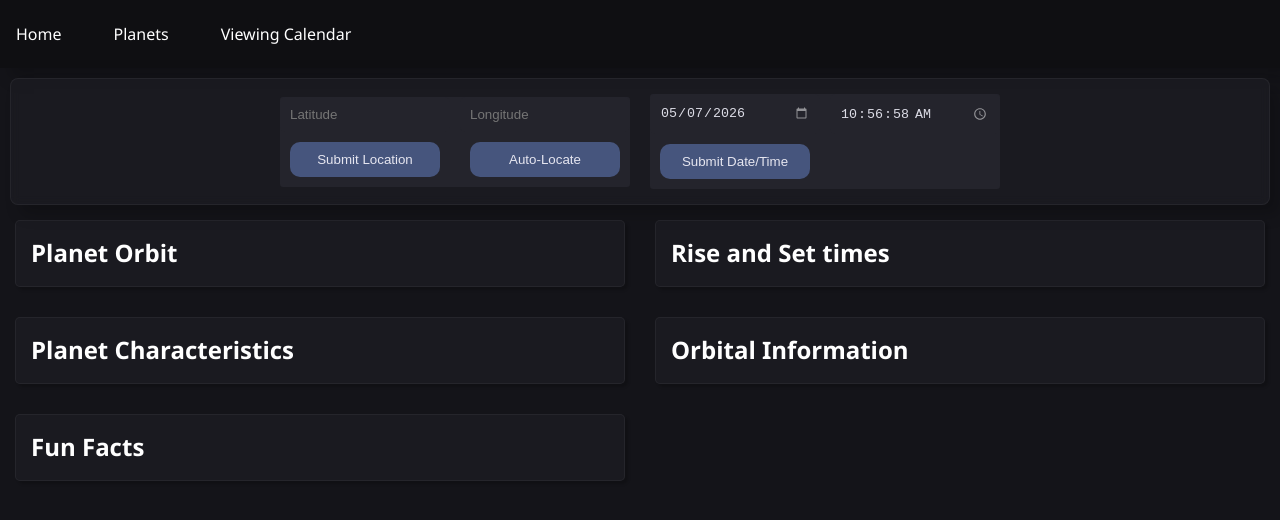
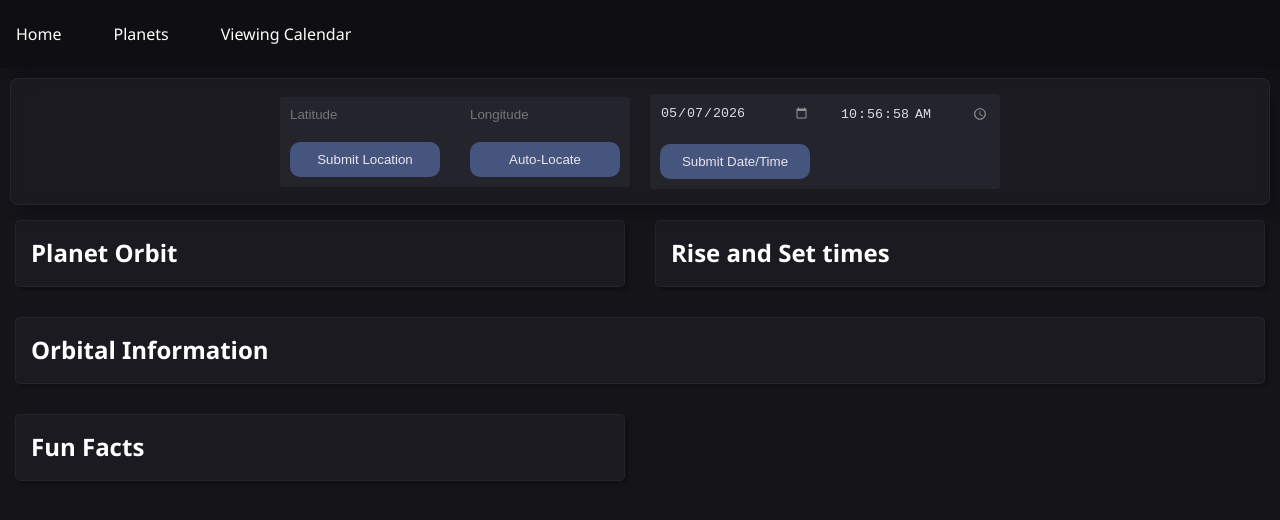
Before and after one commit to Joshua-Hetherton/Planet-Finder-PWA, a website: page views/planet-info.html in a window 1280 px wide. Drawn offline with Linux system fonts and the light colour scheme.

Commit message:
Feat: Merging Planet Characteristics and Orbital Information

```diff
--- a/public/css/planet-info.css
+++ b/public/css/planet-info.css
@@ -99,6 +99,14 @@ input[type="number"]::-webkit-inner-spin-button, input[type="number"]::-webkit-o
     grid-template-columns: 1fr 1fr;
     gap: 5px;
 }
+.wide-tile {
+    grid-column: span 2;
+}
+#Orbital-Information {
+    display: grid;
+    grid-template-columns: 1fr 1fr;
+
+}
 
 @media (max-width: 768px) {
     .user-controls {
--- a/views/planet-info.html
+++ b/views/planet-info.html
@@ -56,13 +56,13 @@
 
                 </div>
             </div>
-            <div class="info-tile">
+            <!-- <div class="info-tile">
                 <h2>Planet Characteristics</h2>
                 <div class="info-grid" id="Planet-Characteristics">
 
                 </div>
-            </div>
-            <div class="info-tile">
+            </div> -->
+            <div class="info-tile wide-tile">
                 <h2>Orbital Information</h2>
                 <div class="info-grid" id="Orbital-Information">
 
```
